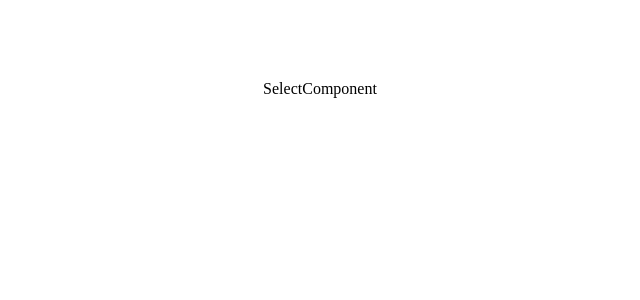
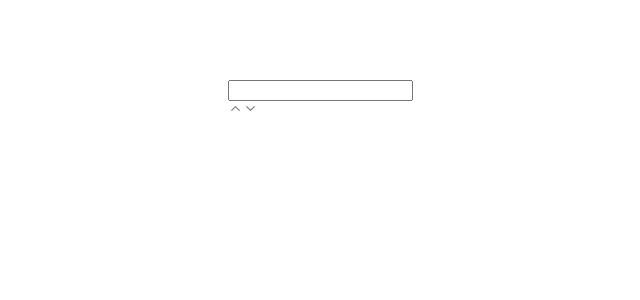
Before and after one commit to ehsansh/multi-select-component, a React (Vite) app: page / in a window 1280 px wide. Shown: the top 300 px of the page, without its empty margins (320-960 px from the left). Built offline with nearby package versions, Linux system fonts and the light colour scheme.

Commit message:
Use export default in icon components and use icon components in InputComponent and use it in SelectComponent

```diff
--- a/src/components/Icons/Check.tsx
+++ b/src/components/Icons/Check.tsx
@@ -1,4 +1,4 @@
-export const Check = ({ size = 20, color = 'black' }) => (
+const Check = ({ size = 20, color = 'black' }) => (
     <svg
         xmlns="http://www.w3.org/2000/svg"
         width={size}
@@ -13,3 +13,5 @@ export const Check = ({ size = 20, color = 'black' }) => (
         <polyline points="20 6 9 17 4 12" />
     </svg>
 );
+
+export default Check;
--- a/src/components/Icons/ChevronDown.tsx
+++ b/src/components/Icons/ChevronDown.tsx
@@ -1,4 +1,4 @@
-export const ChevronDown = ({ size = 20, color = 'black' }) => (
+const ChevronDown = ({ size = 20, color = 'black' }) => (
     <svg
         xmlns="http://www.w3.org/2000/svg"
         width={size}
@@ -13,3 +13,5 @@ export const ChevronDown = ({ size = 20, color = 'black' }) => (
         <polyline points="6 9 12 15 18 9" />
     </svg>
 );
+
+export default ChevronDown;
--- a/src/components/Icons/ChevronUp.tsx
+++ b/src/components/Icons/ChevronUp.tsx
@@ -1,4 +1,5 @@
-export const ChevronUp = ({ size = 20, color = 'black' }) => (
+const ChevronUp = ({ size = 20, color = 'black' }) => {
+    return (
         <svg
             xmlns="http://www.w3.org/2000/svg"
             width={size}
@@ -13,3 +14,5 @@ export const ChevronUp = ({ size = 20, color = 'black' }) => (
             <polyline points="18 15 12 9 6 15" />
         </svg>
     );
+};
+export default ChevronUp;
--- a/src/components/InputComponent/InputComponent.tsx
+++ b/src/components/InputComponent/InputComponent.tsx
@@ -1,5 +1,18 @@
+import './InputComponent.module.scss';
+
+import ChevronDown from '../Icons/ChevronDown';
+import ChevronUp from '../Icons/ChevronUp';
+
 const InputComponent = () => {
-    return <div>InputComponent</div>;
+    return (
+        <div>
+            <input type="text" />
+            <div className="icons">
+                <ChevronUp size={15} color="gray" />
+                <ChevronDown size={15} color="gray" />
+            </div>
+        </div>
+    );
 };
 
 export default InputComponent;
--- a/src/components/SelectComponent/SelectComponent.tsx
+++ b/src/components/SelectComponent/SelectComponent.tsx
@@ -1,7 +1,12 @@
 import './SelectComponent.module.scss';
+import InputComponent from '../InputComponent/InputComponent';
 
 const SelectComponent = () => {
-    return <div>SelectComponent</div>;
+    return (
+        <div>
+            <InputComponent />
+        </div>
+    );
 };
 
 export default SelectComponent;
```
Lines whose indentation alone changed are shown as unchanged.
